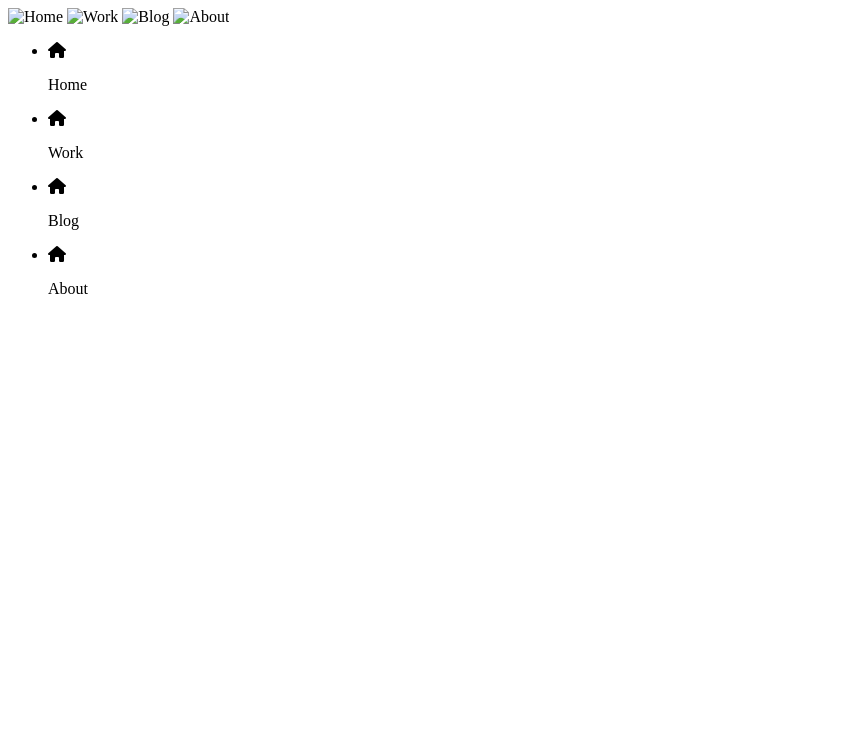
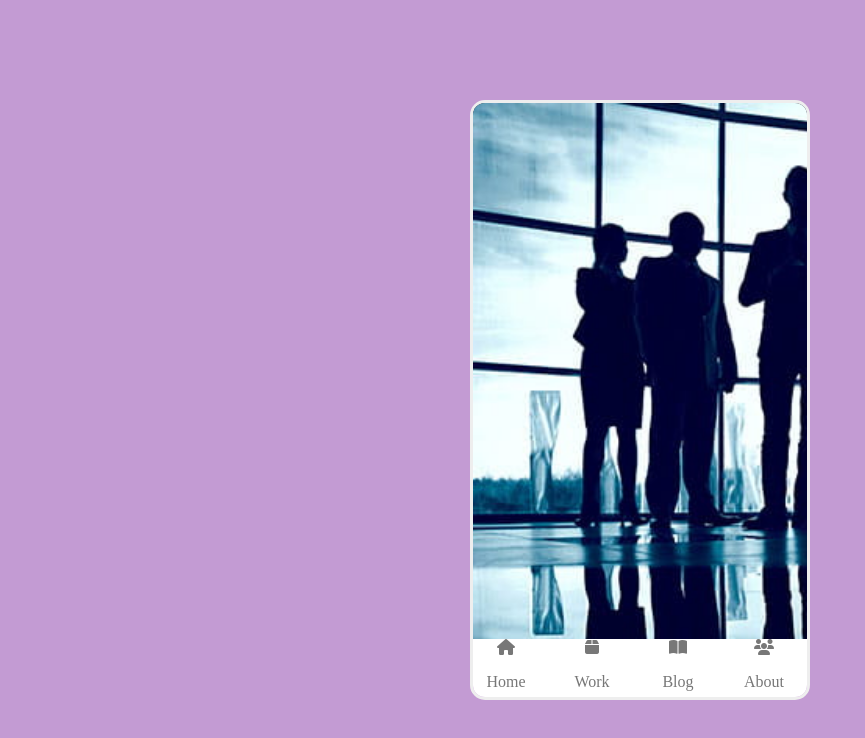
Before and after one commit to Am1d1v/MobileTabNavigation, a plain HTML site: page index.html in a window 1280 px wide. Shown: the whole page, without its empty margins (0-865 px from the left). Drawn offline with Linux system fonts and the light colour scheme; files whose address does not match are found by name.

Commit message:
Add files via upload

```diff
--- a/index.html
+++ b/index.html
@@ -22,15 +22,15 @@
                     <P>Home</P>
                 </li>
                 <li>
-                    <i class="fas fa-home"></i>
+                    <i class="fas fa-box"></i>
                     <P>Work</P>
                 </li>
                 <li>
-                    <i class="fas fa-home"></i>
+                    <i class="fas fa-book-open"></i>
                     <P>Blog</P>
                 </li>
                 <li>
-                    <i class="fas fa-home"></i>
+                    <i class="fas fa-users"></i>
                     <P>About</P>
                 </li>
             </ul>
--- a/style.css
+++ b/style.css
@@ -0,0 +1,60 @@
+* {
+  box-sizing: border-box;
+}
+
+body{
+    display: flex;
+    align-items: center;
+    justify-content: center;
+    height: 100vh;
+    overflow: hidden;
+    margin: 0;
+    background-color: rgba(155, 89, 182, 0.6);
+    }
+
+.phone {
+    opacity: 1;
+    position: relative;
+    overflow: hidden;
+    border: 3px solid #eee;
+    border-radius: 15px;
+    height: 600px;
+    width: 340px;
+}
+
+.phone .content{
+        opacity: 1;
+        object-fit: cover;
+        position: absolute;
+        top: 0;
+        left: 0;
+        height: calc(100% - 55px);
+        transition: opacity 0.4s;
+    }
+
+.phone .content .show {
+  opacity: 0;
+}
+
+nav{
+  position: absolute;
+  bottom: 0;
+  left: 0;
+  margin: -10px;
+  width: 103%;
+}
+
+nav ul {
+  background-color: #fff;
+  display: flex;
+  list-style-type: none;
+  padding: 0;
+  margin: 0;
+}
+
+nav li {
+  color: #777;
+  cursor: pointer;
+  text-align: center;
+  flex: 1;
+}
```
Also changed, not shown: About.jpg (added), Blog.jpg (added), Home.jpg (added), Work.jpg (added).
